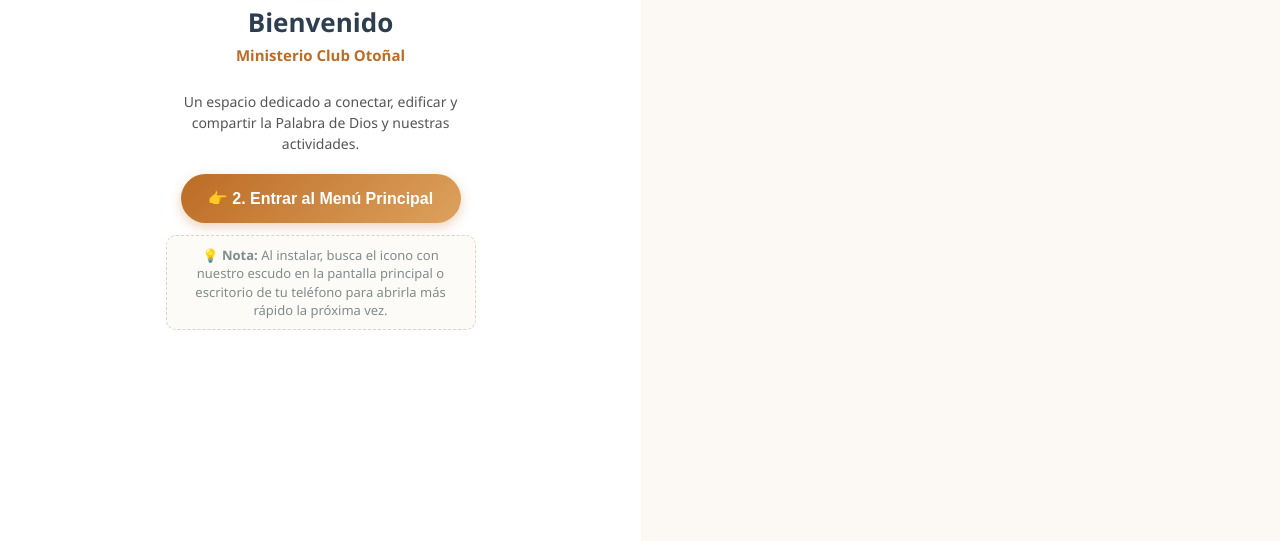
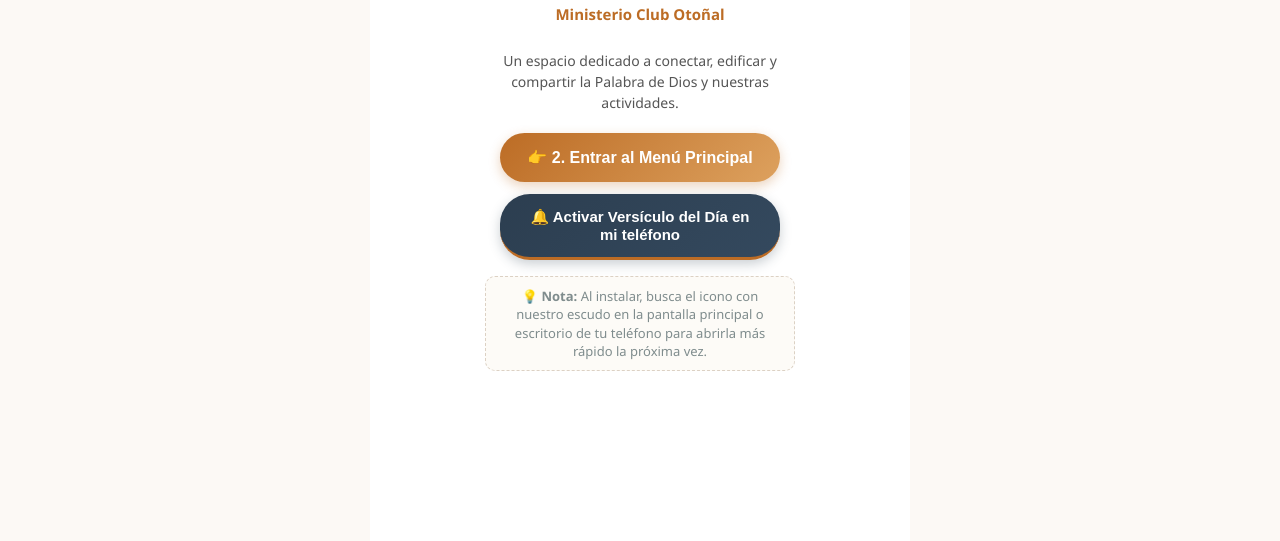
Before and after one commit to edialbert123/Club-Oto-al-app, a plain HTML site: page index.html in a window 1280 px wide. Shown: the part 259-800 px from the top of the page. Drawn offline with Linux system fonts and the light colour scheme.

```diff
--- a/index.html
+++ b/index.html
@@ -25,7 +25,7 @@
             margin: 0;
             padding: 0;
             min-height: 100vh;
-            width: 100vw;
+            width: 100%;
             display: flex;
             justify-content: center;
             align-items: flex-start;
@@ -33,6 +33,7 @@
 
         .container {
             width: 100%;
+            max-width: 540px;
             min-height: 100vh;
             background: #ffffff;
             padding: 16px;
@@ -117,6 +118,23 @@
             width: 100%;
             max-width: 280px;
             margin-bottom: 12px;
+        }
+
+        /* Botón para activar notificaciones push */
+        .btn-versiculo {
+            background: linear-gradient(135deg, #2c3e50, #34495e);
+            color: #ffffff;
+            border: none;
+            border-bottom: 3px solid #bc6c25;
+            padding: 14px 20px;
+            font-size: 15px;
+            font-weight: bold;
+            border-radius: 30px;
+            cursor: pointer;
+            box-shadow: 0 4px 12px rgba(44, 62, 80, 0.25);
+            width: 100%;
+            max-width: 280px;
+            margin-bottom: 16px;
         }
 
         /* Nota de ayuda clara para encontrar la app */
@@ -428,6 +446,11 @@
                 👉 2. Entrar al Menú Principal
             </button>
 
+            <!-- Botón para activar notificaciones push del versículo diario -->
+            <button class="btn-versiculo" onclick="pedirPermisoVersiculo()">
+                🔔 Activar Versículo del Día en mi teléfono
+            </button>
+
             <!-- Nota de orientación para el usuario -->
             <div class="nota-ayuda">
                 💡 <strong>Nota:</strong> Al instalar, busca el icono con nuestro escudo en la pantalla principal o escritorio de tu teléfono para abrirla más rápido la próxima vez.
@@ -515,13 +538,19 @@
         let estadoActual = 'inicio'; // inicio, menu, seccion, visor
         let eventoInstalacion = null;
 
+        if ('serviceWorker' in navigator) {
+            window.addEventListener('load', function() {
+                navigator.serviceWorker.register('sw.js');
+            });
+        }
+
         // Capturamos el aviso automático de instalación del navegador
         window.addEventListener('beforeinstallprompt', (e) => {
             e.preventDefault();
             eventoInstalacion = e;
             const btnInstalar = document.getElementById('btnInstalar');
             if (btnInstalar) {
-                btnInstalar.style.display = 'flex'; // Muestra el botón verde de instalación
+                btnInstalar.style.display = 'flex';
             }
         });
 
@@ -531,8 +560,6 @@
                 eventoInstalacion.prompt();
                 eventoInstalacion.userChoice.then((choiceResult) => {
                     if (choiceResult.outcome === 'accepted') {
-                        console.log('El usuario aceptó instalar la PWA');
-                        // Ocultamos el botón y llevamos automáticamente al menú principal
                         document.getElementById('btnInstalar').style.display = 'none';
                         ingresarAlMenu();
                     }
@@ -708,7 +735,7 @@
         }
 
         /* CONTROL DEFINITIVO DEL BOTÓN RETROCESO Y SALIDA */
-        window.addEventListener('popstate', function (event) {
+        window.addEventListener('popstate', function () {
             if (estadoActual === 'visor') {
                 cerrarVisorImagen();
                 return;
@@ -738,17 +765,6 @@
         }
     </script>
 
-    <script>
-      if ('serviceWorker' in navigator) {
-        window.addEventListener('load', function() {
-          navigator.serviceWorker.register('sw.js');
-        });
-      }
-    </script>
-<button onclick="pedirPermisoVersiculo()" style="width: 100%; padding: 14px; margin-bottom: 14px; background: #bc6c25; color: #fff; border: none; border-radius: 12px; font-size: 16px; font-weight: bold; cursor: pointer;">
-  🔔 Activar Versículo del Día en mi teléfono
-</button>
-
     <script src="https://cdn.onesignal.com/sdks/web/v16/OneSignalSDK.page.js" defer></script>
     <script>
         window.OneSignalDeferred = window.OneSignalDeferred || [];
```
Lines whose indentation alone changed are shown as unchanged.
